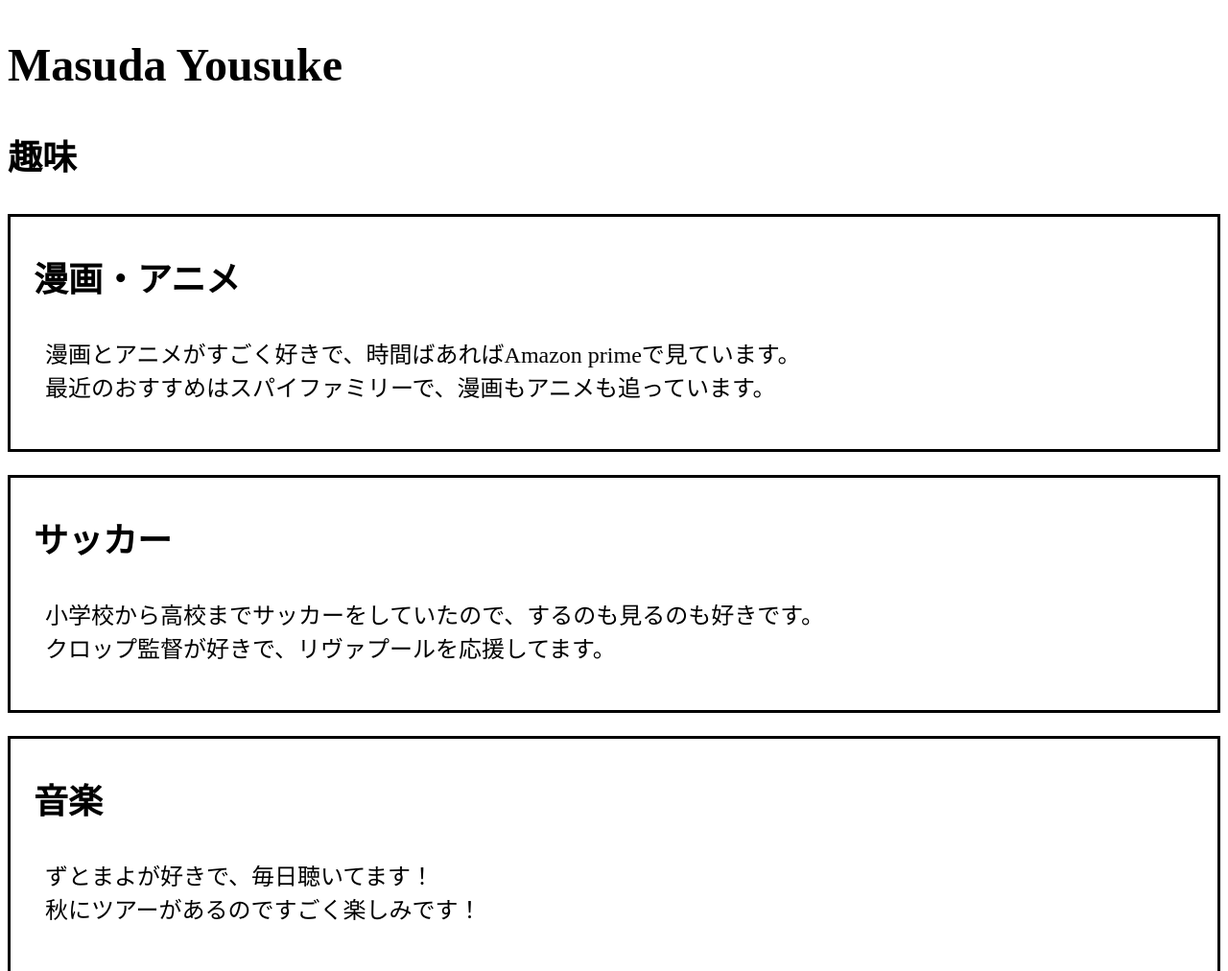
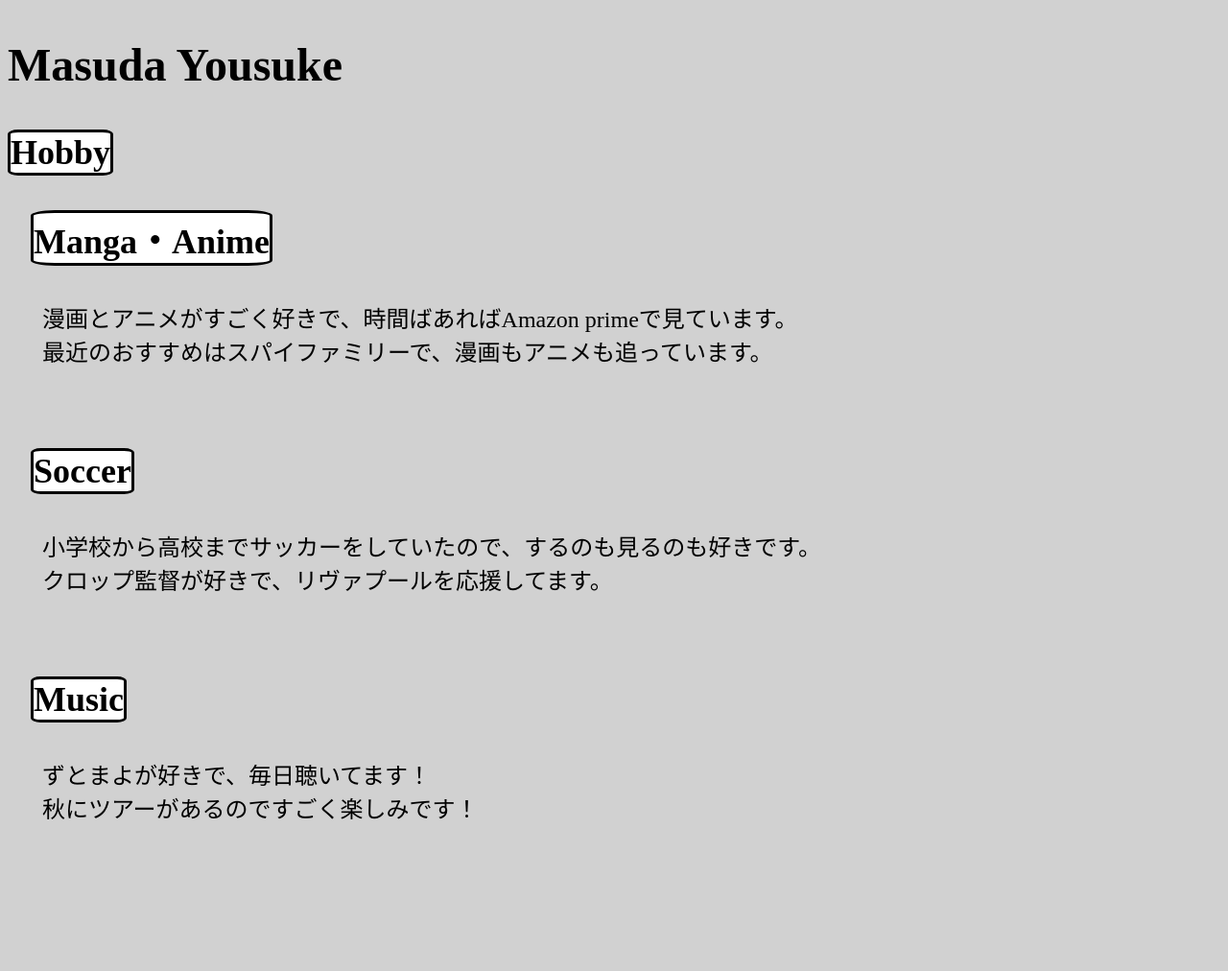
Before and after one commit to Masuda-1246/Doshiha, a plain HTML site: page network/index.html in a window 1280 px wide. Shown: the top 1012 px of the page at 96% size. After the commit the page ends 931 px from the top, so only its background shows below. Drawn offline with Linux system fonts and the light colour scheme.

```diff
--- a/index.html
+++ b/network/index.html
@@ -13,12 +13,17 @@
     body {
       /* background: content-box radial-gradient(blue,white); */
       /* background: content-box radial-gradient(black, white);; */
+      background-color: rgb(209, 209, 209);
     }
     h2{
     font-size: 48px;
     }
     h3{
     font-size: 36px;
+    background-color: white;
+    width: fit-content;
+    border-radius: 10% ;
+    border:solid;
     }
     p {
       font-size:24px;
@@ -28,28 +33,28 @@
       padding-left: 24px;
       padding-bottom: 24px;
       margin-bottom: 24px;
-      border: solid;
+      border-radius: 40% 20% / 10% 40%;
     }
   </style>
 </head>
 <body>
   <h2>Masuda Yousuke</h2>
 
-    <h3>趣味</h3>
+    <h3>Hobby</h3>
     <div>
-    <h3>漫画・アニメ</h3>
+    <h3>Manga・Anime</h3>
     <p>漫画とアニメがすごく好きで、時間ばあればAmazon primeで見ています。<br>
     最近のおすすめはスパイファミリーで、漫画もアニメも追っています。
     </p>
   </div>
   <div>
-    <h3>サッカー</h3>
+    <h3>Soccer</h3>
     <p>小学校から高校までサッカーをしていたので、するのも見るのも好きです。<br>
       クロップ監督が好きで、リヴァプールを応援してます。
     </p>
   </div>
   <div>
-    <h3>音楽</h3>
+    <h3>Music</h3>
     <p>ずとまよが好きで、毎日聴いてます！<br>
     秋にツアーがあるのですごく楽しみです！
     </p>
```
Also changed, not shown: network/index.js (renamed from index.js), 11 other files.
